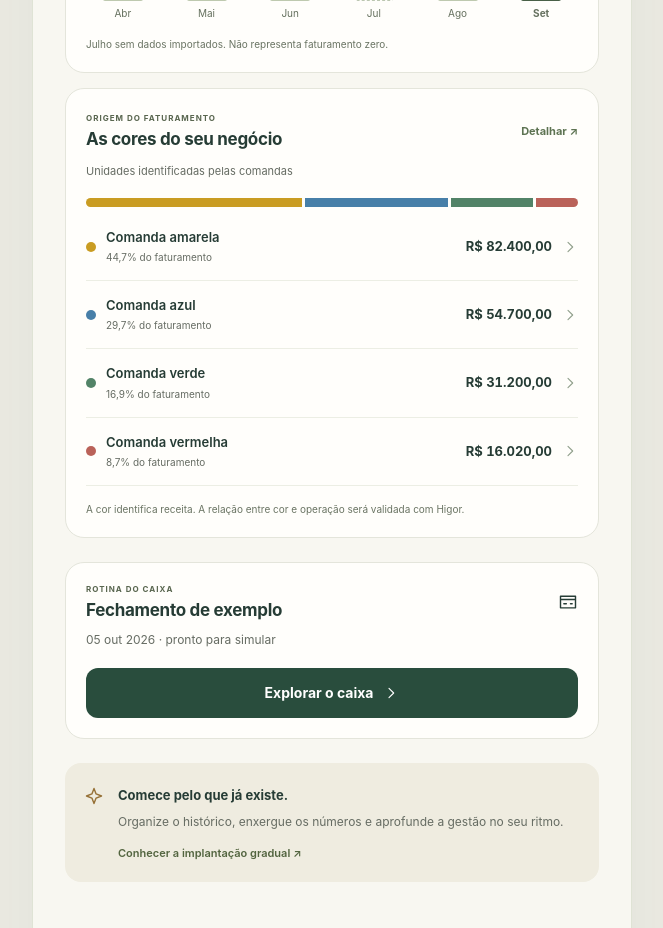
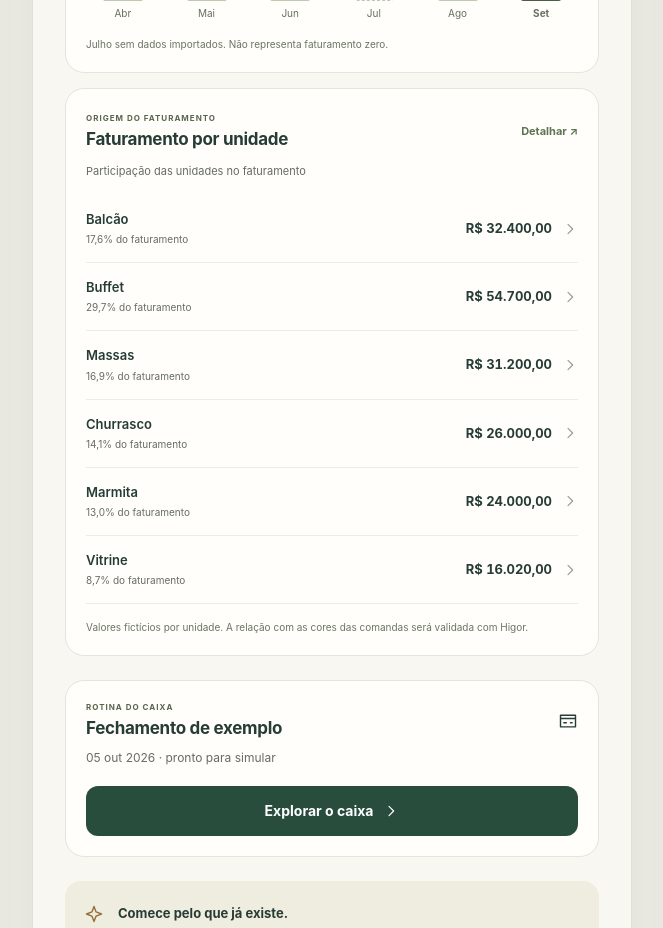
Before and after one commit to gustavodrager/danielli-gestao-prototipo, a React (Vite) app: page / in a window 1280 px wide. Shown: the part 1540-2468 px from the top of the page, without its empty margins (308-971 px from the left). Built offline with nearby package versions, Linux system fonts and the light colour scheme.

Commit message:
feat: usa as seis unidades atuais da Danielli no prototipo
Atualiza dashboard, detalhamentos e caixa para Balcao, Buffet, Massas, Churrasco, Marmita e Vitrine. Mantem os totais ficticios, separa receitas de categorias de compras e deixa a correspondencia com cores pendente de confirmacao.

```diff
--- a/src/Cash.tsx
+++ b/src/Cash.tsx
@@ -20,7 +20,7 @@ const stepPaths = [
   "/caixa/novo/saidas",
   "/caixa/novo/conferencia",
 ];
-const stepNames = ["Recebimentos", "Comandas", "Saídas", "Conferência"];
+const stepNames = ["Recebimentos", "Unidades", "Saídas", "Conferência"];
 const history = [
   { id: "04", draft: { ...exampleDraft("regular"), date: "2026-10-04" } },
   { id: "03", draft: { ...exampleDraft("diferenca"), date: "2026-10-03" } },
@@ -108,14 +108,17 @@ export function Cash() {
         </section>
       ) : (
         <section className="hero cash-start">
-          <span className="eyebrow">{draft.date ? dateLabel(draft.date) : "DATA NÃO INFORMADA"} · SIMULAÇÃO</span>
+          <span className="eyebrow">
+            {draft.date ? dateLabel(draft.date) : "DATA NÃO INFORMADA"} ·
+            SIMULAÇÃO
+          </span>
           <h2>
             {hasDraft ? "Seu rascunho está aqui." : "Vamos fechar o dia?"}
           </h2>
           <p>
             {hasDraft
               ? "Continue de onde parou nesta sessão."
-              : "Recebimentos, comandas, saídas e conferência em uma sequência simples."}
+              : "Recebimentos, unidades, saídas e conferência em uma sequência simples."}
           </p>
           <Link className="primary gold" to="/caixa/novo">
             {hasDraft ? "Continuar rascunho" : "Iniciar fechamento"}{" "}
@@ -181,7 +184,7 @@ export function CashFlow({ step }: { step: number }) {
         ? cashErrors({ ...draft, units: emptyDraft().units, outflows: [] })
         : step === 2
           ? Object.values(draft.units).some((v) => cents(v) === null)
-            ? ["Revise os valores das comandas."]
+            ? ["Revise os valores das unidades."]
             : []
           : step === 3
             ? cashErrors(draft).filter((e) => e.startsWith("Preencha"))
@@ -320,17 +323,16 @@ export function CashFlow({ step }: { step: number }) {
           </>
         ) : step === 2 ? (
           <>
-            <p>Informe o faturamento identificado pelas cores das comandas.</p>
+            <p>Informe o faturamento identificado por unidade de negócio.</p>
             <Note>
-              As cores representam a origem da receita. Sem rateio de despesas
-              ou custos. Se ainda não houver separação por cor, deixe os campos
-              em branco.
+              As unidades representam a origem da receita. Sem rateio de
+              despesas ou custos. Se ainda não houver separação por unidade,
+              deixe os campos em branco.
             </Note>
             {units.map((u) => (
               <AmountInput
                 key={u.id}
-                label={`Comanda ${u.name.toLowerCase()}`}
-                color={u.color}
+                label={u.name}
                 value={draft.units[u.id]}
                 onChange={(value) =>
                   update({ units: { ...draft.units, [u.id]: value } })
@@ -338,20 +340,20 @@ export function CashFlow({ step }: { step: number }) {
               />
             ))}
             <div className="total-strip">
-              <span>Total identificado por cor</span>
+              <span>Total identificado por unidade</span>
               <strong>{money(t.mix / 100)}</strong>
             </div>
             {t.mix !== t.sales ? (
               <Note tone="warning">
                 {t.mix === 0
-                  ? "Sem distribuição por cor informada."
-                  : `O total por cor difere das vendas em ${money((t.mix - t.sales) / 100)}.`}{" "}
+                  ? "Sem distribuição por unidade informada."
+                  : `O total por unidade difere das vendas em ${money((t.mix - t.sales) / 100)}.`}{" "}
                 A diferença fica visível para conferência, sem criar uma regra
                 de bloqueio.
               </Note>
             ) : (
               <Note tone="success">
-                O total por cor corresponde às vendas informadas.
+                O total por unidade corresponde às vendas informadas.
               </Note>
             )}
           </>
@@ -458,7 +460,7 @@ export function CashFlow({ step }: { step: number }) {
             <CashSummary draft={draft} />
             <div className="edit-links">
               <Link to={stepPaths[0]}>Editar recebimentos</Link>
-              <Link to={stepPaths[1]}>Editar comandas</Link>
+              <Link to={stepPaths[1]}>Editar unidades</Link>
               <Link to={stepPaths[2]}>Editar saídas</Link>
             </div>
             <Note>
@@ -554,16 +556,13 @@ function CashSummary({ draft }: { draft: CashDraft }) {
         com Higor.
       </p>
       <section className="panel">
-        <h2>Receita por cor de comanda</h2>
+        <h2>Receita por unidade de negócio</h2>
         {t.mix === 0 ? (
           <p>Distribuição não informada.</p>
         ) : (
           units.map((u) => (
             <div className="summary-row" key={u.id}>
-              <span>
-                <i className="unit-dot" style={{ background: u.color }} />{" "}
-                {u.name}
-              </span>
+              <span>{u.name}</span>
               <b>
                 {cents(draft.units[u.id]) === null
                   ? "Valor inválido"
@@ -574,7 +573,7 @@ function CashSummary({ draft }: { draft: CashDraft }) {
         )}
         {t.mix !== t.sales ? (
           <Note tone="warning">
-            Distribuição por cor ainda não corresponde ao total de vendas.
+            Distribuição por unidade ainda não corresponde ao total de vendas.
           </Note>
         ) : null}
       </section>
--- a/src/Dashboard.tsx
+++ b/src/Dashboard.tsx
@@ -166,42 +166,32 @@ export default function Dashboard() {
             <div className="section-title">
               <div>
                 <span className="eyebrow">ORIGEM DO FATURAMENTO</span>
-                <h2>As cores do seu negócio</h2>
+                <h2>Faturamento por unidade</h2>
               </div>
               <Link className="text-link" to="/indicadores/faturamento">
                 Detalhar ↗
               </Link>
             </div>
-            <p className="muted">Unidades identificadas pelas comandas</p>
-            <div className="mix-bar" aria-hidden="true">
-              {units.map((u) => (
-                <span
-                  key={u.id}
-                  style={{
-                    background: u.color,
-                    width: `${(sum(entries.filter((e) => e.group === u.id).map((e) => e.amount)) / t.revenue) * 100}%`,
-                  }}
-                />
-              ))}
-            </div>
+            <p className="muted">Participação das unidades no faturamento</p>
             {units.map((u) => {
               const value = sum(
-                entries.filter((e) => e.group === u.id).map((e) => e.amount),
+                entries
+                  .filter((e) => e.metric === "faturamento" && e.group === u.id)
+                  .map((e) => e.amount),
               );
               return (
                 <RowLink
                   key={u.id}
                   to={`/indicadores/faturamento/${u.id}`}
-                  title={`Comanda ${u.name.toLowerCase()}`}
+                  title={u.name}
                   subtitle={`${percent((value / t.revenue) * 100)} do faturamento`}
                   value={money(value)}
-                  color={u.color}
                 />
               );
             })}
             <p className="chart-note">
-              A cor identifica receita. A relação entre cor e operação será
-              validada com Higor.
+              Valores fictícios por unidade. A relação com as cores das comandas
+              será validada com Higor.
             </p>
           </section>
         </>
--- a/src/Indicator.tsx
+++ b/src/Indicator.tsx
@@ -100,7 +100,7 @@ export function Indicator() {
           {tipo === "despesas" || tipo === "pessoal" ? (
             <Note>
               Valores gerais da Danielli. As categorias de exemplo devem ser
-              confirmadas com Higor. Não há distribuição por cor de comanda.
+              confirmadas com Higor. Não há rateio por unidade de negócio.
             </Note>
           ) : null}
           {calculated ? (
@@ -158,7 +158,7 @@ export function Indicator() {
                   : grupo
                     ? "Fornecedor / origem"
                     : tipo === "faturamento"
-                      ? "Composição por comanda"
+                      ? "Composição por unidade"
                       : "Composição por categoria"}
               </h2>
               <div className="panel compact">
--- a/src/More.tsx
+++ b/src/More.tsx
@@ -167,9 +167,10 @@ export default function More() {
         </ol>
       </section>
       <Note>
-        <b>Para validar com Higor:</b> significado das cores, categorias atuais
-        de compras, composição de pessoal, fórmula da diferença de caixa e
-        tratamento das saídas, responsáveis e critérios de conferência.
+        <b>Para validar com Higor:</b> relação das unidades com as cores das
+        comandas, categorias atuais de compras, composição de pessoal, fórmula
+        da diferença de caixa e tratamento das saídas, responsáveis e critérios
+        de conferência.
       </Note>
     </>
   );
--- a/src/data.ts
+++ b/src/data.ts
@@ -3,10 +3,12 @@ export const money = (n: number) =>
 export const percent = (n: number) =>
   `${n.toLocaleString("pt-BR", { maximumFractionDigits: 1, minimumFractionDigits: 1 })}%`;
 export const units = [
-  { id: "amarela", name: "Amarela", color: "#c99c22" },
-  { id: "azul", name: "Azul", color: "#477fa8" },
-  { id: "verde", name: "Verde", color: "#528367" },
-  { id: "vermelha", name: "Vermelha", color: "#ba6259" },
+  { id: "balcao", name: "Balcão" },
+  { id: "buffet", name: "Buffet" },
+  { id: "massas", name: "Massas" },
+  { id: "churrasco", name: "Churrasco" },
+  { id: "marmita", name: "Marmita" },
+  { id: "vitrine", name: "Vitrine" },
 ] as const;
 export const methods = [
   "Dinheiro",
@@ -41,7 +43,7 @@ export interface Entry {
   date: string;
   document: string;
 }
-// Fixtures de demonstração: nenhum nome, documento ou valor representa a operação real.
+// Unidades confirmadas pelo usuário; valores, origens e documentos são fictícios.
 const groups: {
   metric: Metric;
   id: string;
@@ -51,29 +53,43 @@ const groups: {
 }[] = [
   {
     metric: "faturamento",
-    id: "amarela",
-    name: "Comanda amarela",
+    id: "balcao",
+    name: "Balcão",
     source: "Livro de fechamento",
-    values: [41200, 41200],
+    values: [16200, 16200],
   },
   {
     metric: "faturamento",
-    id: "azul",
-    name: "Comanda azul",
+    id: "buffet",
+    name: "Buffet",
     source: "Livro de fechamento",
     values: [27350, 27350],
   },
   {
     metric: "faturamento",
-    id: "verde",
-    name: "Comanda verde",
+    id: "massas",
+    name: "Massas",
     source: "Livro de fechamento",
     values: [15600, 15600],
   },
   {
     metric: "faturamento",
-    id: "vermelha",
-    name: "Comanda vermelha",
+    id: "churrasco",
+    name: "Churrasco",
+    source: "Livro de fechamento",
+    values: [13000, 13000],
+  },
+  {
+    metric: "faturamento",
+    id: "marmita",
+    name: "Marmita",
+    source: "Livro de fechamento",
+    values: [12000, 12000],
+  },
+  {
+    metric: "faturamento",
+    id: "vitrine",
+    name: "Vitrine",
     source: "Livro de fechamento",
     values: [8010, 8010],
   },
@@ -144,7 +160,7 @@ export const entries: Entry[] = groups.flatMap((g) =>
     sourceName: g.source,
     amount,
     date: i === 0 ? "2026-09-15" : "2026-09-30",
-    document: `DEMO-${g.id.toUpperCase()}-${i + 1}`,
+    document: `DEMO-${g.metric === "faturamento" ? "RECEITA-" : ""}${g.id.toUpperCase()}-${i + 1}`,
   })),
 );
 export function periodEntries(period: Period, scenario: Scenario) {
@@ -231,10 +247,12 @@ export function exampleDraft(scenario: Scenario): CashDraft {
       ]),
     ),
     units: {
-      amarela: "3960,00",
-      azul: "2640,00",
-      verde: "1500,00",
-      vermelha: "770,00",
+      balcao: "1560,00",
+      buffet: "2640,00",
+      massas: "1500,00",
+      churrasco: "1400,00",
+      marmita: "1000,00",
+      vitrine: "770,00",
     },
     outflows: [
       {
```
Also changed, not shown: tests/ui-check.mjs (+4 -4 lines), 2 other files (tests, documents, lock files or other folders).
